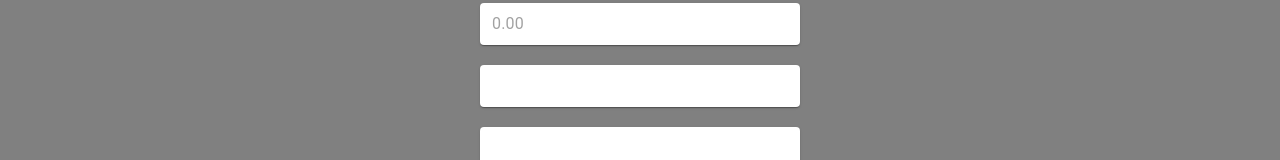
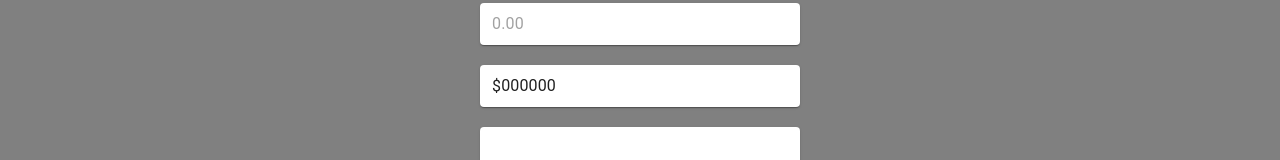
Before and after one commit to Sahil1109/amm_designs, a React (Create React App) app: page / in a window 1280 px wide. Shown: the part 204-364 px from the top of the page. Built offline with nearby package versions, Linux system fonts and the light colour scheme.

Commit message:
Change type of event in Radio button

```diff
--- a/src/Components/Radio.tsx
+++ b/src/Components/Radio.tsx
@@ -5,7 +5,7 @@ import { RadioProps } from "@material-ui/core";
 export default function RadioButton() {
   const [selectedValue, setSelectedValue] = React.useState("a");
 
-  const handleChange = (event: any) => {
+  const handleChange = (event: React.ChangeEvent<HTMLInputElement>) => {
     setSelectedValue(event.target.value);
     console.log(event.target.value);
   };
--- a/src/Components/TextFieldAmm.tsx
+++ b/src/Components/TextFieldAmm.tsx
@@ -20,6 +20,7 @@ export default function TextFieldAmm() {
       <NumberFormat
         customInput={StyledField}
         thousandSeparator={true}
+        defaultValue="000,000"
         prefix={"$"}
       />
       <br></br>
```
